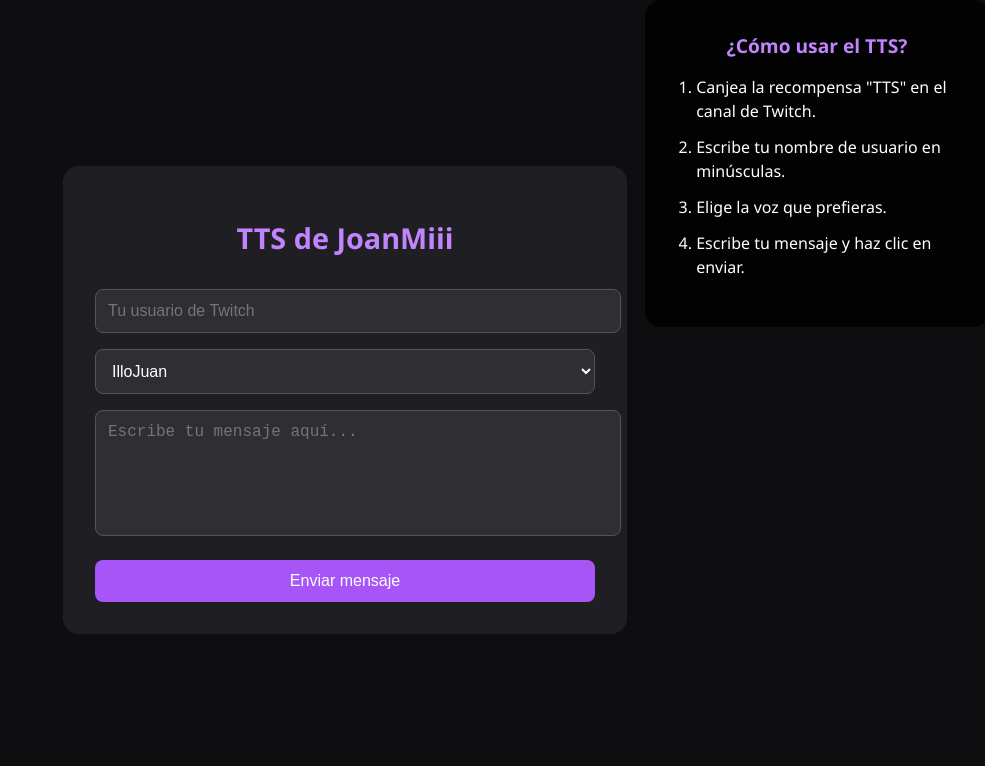
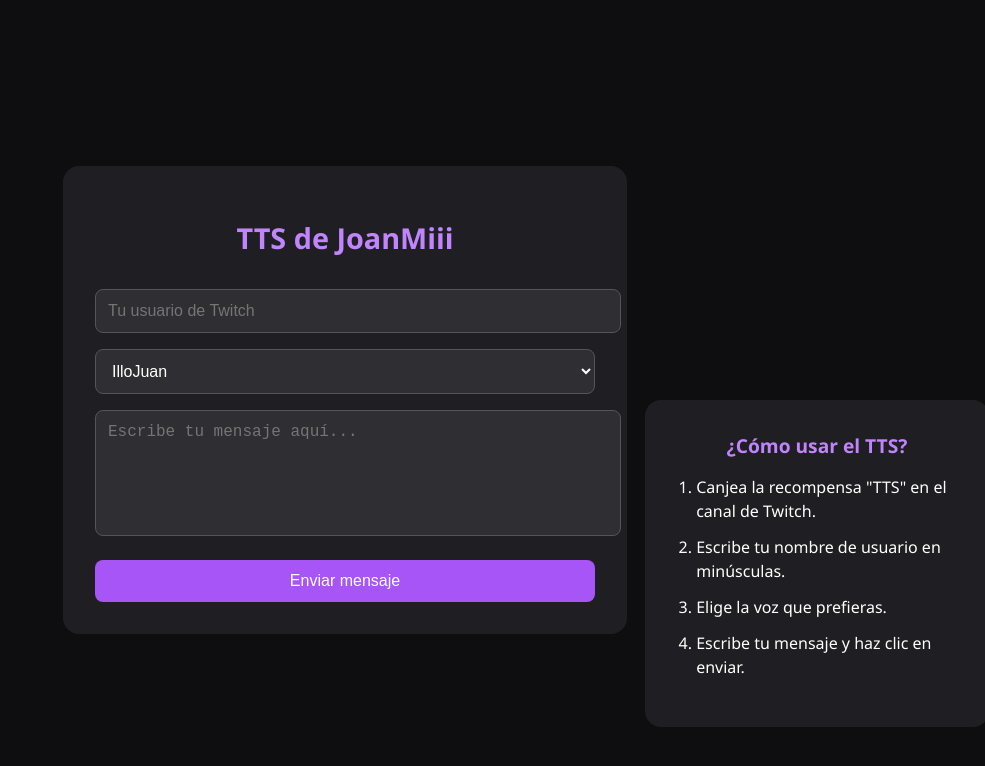
Before and after one commit to RE7URN/tts-backend-fakeyou, a website: page index.html in a window 1280 px wide. Shown: the whole page, without its empty margins (295-1280 px from the left). Drawn offline with Linux system fonts and the light colour scheme.

Commit message:
esta centrado creo

```diff
--- a/index.html
+++ b/index.html
@@ -37,13 +37,13 @@
 
 .guia {
   position: absolute;
-  top: 0;
-  left: calc(50% + 300px); /* justo a la derecha del centro */
-  background-color: rgba(0, 0, 0, 0.8);
+  top: 50%;
+  transform: translateY(-50%);
+  left: calc(50% + 300px); /* un poco a la derecha del panel central */
+  background-color: #1f1f23; /* Igual que el panel principal */
   padding: 2rem;
   border-radius: 1rem;
   width: 280px;
-  height: auto;
   box-shadow: none;
   animation: fadeInRight 1s ease forwards;
 }
```
